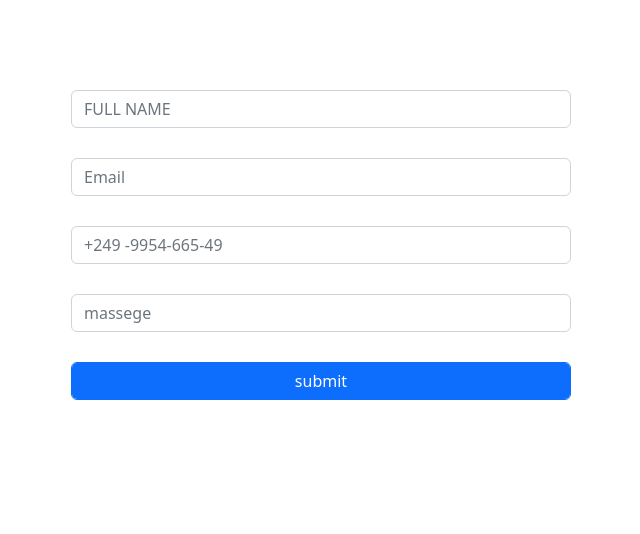
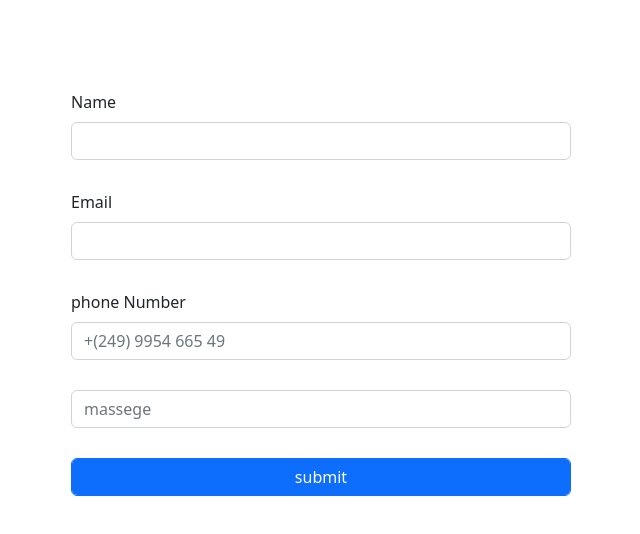
Before and after one commit to musaozil233/CONTACT, a plain HTML site: page index.html in a window 1280 px wide. Shown: the whole page, without its empty margins (319-959 px from the left). Drawn offline with nearby package versions, Linux system fonts and the light colour scheme.

Commit message:
Add files via upload

```diff
--- a/index.html
+++ b/index.html
@@ -27,13 +27,16 @@
         <form action="https://formsubmit.co/65db6f71d00a44c8068fbef19c0bcaa7 " method="POST" class="php-email-form">
 
         <div class="form-group">
-            <input type="text" name="name" class="form-control" id="name" placeholder="FULL NAME">
+            <label for="name" class="form-label">Name</label>
+            <input type="text" name="name" class="form-control" id="name" required>
         </div>
         <div class="form-group">
-            <input type="email" name="Email" class="form-control" id="Email" placeholder="Email">
+            <label for="Email" class="form-label">Email</label>
+            <input type="Email" name="Email" class="form-control" id="EmailInfo" required>
         </div>
         <div class="form-group">
-            <input type="text" name="Phone" class="form-control" id="Phone" placeholder="+249 -9954-665-49">
+            <label for="PhoneNumber" class="form-label">phone Number</label>
+            <input type="text" name="Phone" class="form-control" id="PhoneNumber" placeholder="+(249) 9954 665 49">
         </div>
         <div class="form-group">
             <input type="text" name="massege" class="form-control" id="massege" placeholder="massege">
```
